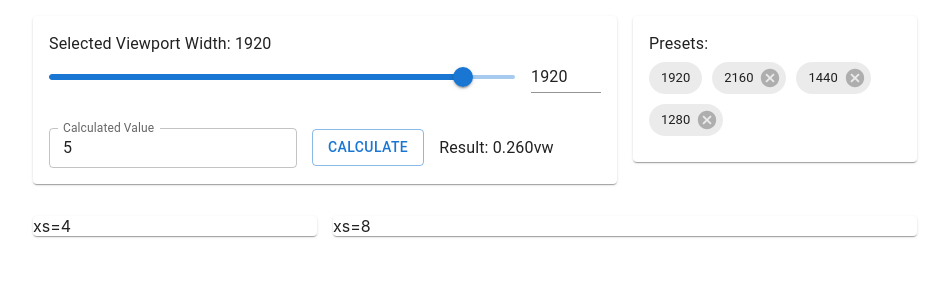
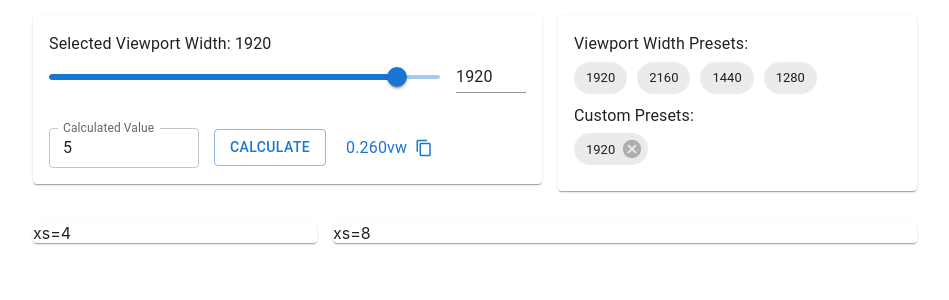
Before and after one commit to MuscularSloth/react-tool-pxtovwconverter, a React (Create React App) app: page / in a window 1280 px wide. Both pictures are taken after typing "5" into the empty fields and a click on the button "CALCULATE". Shown: the top 300 px of the page, without its empty margins (173-1122 px from the left). Built offline with nearby package versions, Linux system fonts and the light colour scheme.

Commit message:
Add Component -  Result Copy To Clipboard Button

```diff
--- a/package.json
+++ b/package.json
@@ -5,6 +5,7 @@
   "dependencies": {
     "@emotion/react": "^11.7.1",
     "@emotion/styled": "^11.6.0",
+    "@mui/icons-material": "^5.2.5",
     "@mui/material": "^5.2.8",
     "@testing-library/jest-dom": "^5.16.1",
     "@testing-library/react": "^12.1.2",
--- a/src/App.js
+++ b/src/App.js
@@ -1,9 +1,10 @@
 import './App.css';
 import Grid from '@mui/material/Grid';
-import { Button, Chip, Input, Paper, Slider, TextField, Typography } from '@mui/material';
+import { Button, Chip, Paper, TextField, Tooltip, Typography } from '@mui/material';
 import { Box } from '@mui/system';
 import InputSlider from './components/InputSlider/InputSlider';
 import { useState } from 'react';
+import ResultCopyButton from './components/ResultCopyButton/ResultCopyButton';
 
 
 function App() {
@@ -14,6 +15,9 @@ function App() {
     {key: 2160, label: 2160},
     {key: 1440, label: 1440},
     {key: 1280, label: 1280}
+  ])
+  const [customPresetedWidth, setCustomPresetedWidth] = useState([
+    {key: 1920, label: 1920},
   ])
   const [calculatedValue, setCalculatedValue] = useState()
   const [currentResult, setCurrentResult] = useState()
@@ -53,6 +57,7 @@ function App() {
   }
 
 
+
   return (
     <Grid
       container
@@ -61,14 +66,14 @@ function App() {
       maxWidth={900}
       margin="auto"
       spacing={2}>
-      <Grid item xs={8}>
+      <Grid item xs={7}>
         <Paper>
           <Box p={2}>
             <InputSlider selectedWidth={selectedWidth} setSelectedWidth={setSelectedWidth}  />
           </Box>
           <Box p={2} sx={{ display: 'flex', alignItems: 'center' }}>
             <TextField
-              style={{marginRight: 15 }}
+              style={{marginRight: 15, width: 150 }}
               id="outlined-number"
               label="Calculated Value"
               type="number"
@@ -80,23 +85,38 @@ function App() {
               onChange={handleChangeCalculatedValue}
             />
             <Button variant="outlined" style={{marginRight: 15 }} onClick={handleCalculateClick}>Calculate</Button>
-            <Typography id="current-calculated-value">
-              Result: {currentResult}{currentResult && "vw" }
-            </Typography>
+            {currentResult &&
+            <>
+              <ResultCopyButton value={currentResult} />
+            </>}
           </Box>
         </Paper>
       </Grid>
-      <Grid item xs={4}>
+      <Grid item xs={5}>
         <Paper>
           <Box p={2}>
             <Typography gutterBottom>
-                Presets:
+                Viewport Width Presets:
             </Typography>
             <Box>
               {presetedWidth.length > 0 && presetedWidth.map(width => (
-                <Chip style={{marginRight: 10, marginBottom: 10 }} key={width.key} label={width.label} onClick={handlePresetClick} onDelete={width.key === 1920 ? undefined : handlePresetDelete}/>
+                <Chip style={{marginRight: 10, marginBottom: 10 }} key={width.key} label={width.label} onClick={handlePresetClick}/>
               ))}
             </Box>
+
+            {customPresetedWidth.length > 0
+              ?
+              <>
+                <Typography gutterBottom>
+                    Custom Presets:
+                </Typography>
+                <Box>
+                  {customPresetedWidth.map(width => (
+                    <Chip style={{marginRight: 10, marginBottom: 10 }} key={width.key} label={width.label} onClick={handlePresetClick} onDelete={handlePresetDelete}/>
+                  ))}
+                </Box>
+              </>
+            : ''}
           </Box>
         </Paper>
       </Grid>
--- /dev/null
+++ b/src/components/ResultCopyButton/ResultCopyButton.js
@@ -0,0 +1,23 @@
+import { Button, Tooltip, Typography } from '@mui/material'
+import React from 'react'
+import ContentCopyIcon from '@mui/icons-material/ContentCopy';
+
+
+export default function ResultCopyButton({value}) {
+
+
+  const handleCopyResultClick = () => {
+    navigator.clipboard.writeText(value+'vw')
+  }
+
+
+    return (
+            <Tooltip style={{cursor: 'pointer' }} title="Click To Copy" onClick={handleCopyResultClick}>
+                <Button style={{textTransform: 'none'}} size='small' endIcon={<ContentCopyIcon />}>
+                    <Typography id="current-calculated-value">
+                        {value}vw
+                    </Typography>
+                </Button>
+            </Tooltip>
+    )
+}
```
Also changed, not shown: 1 other file (tests, documents, lock files or other folders).
